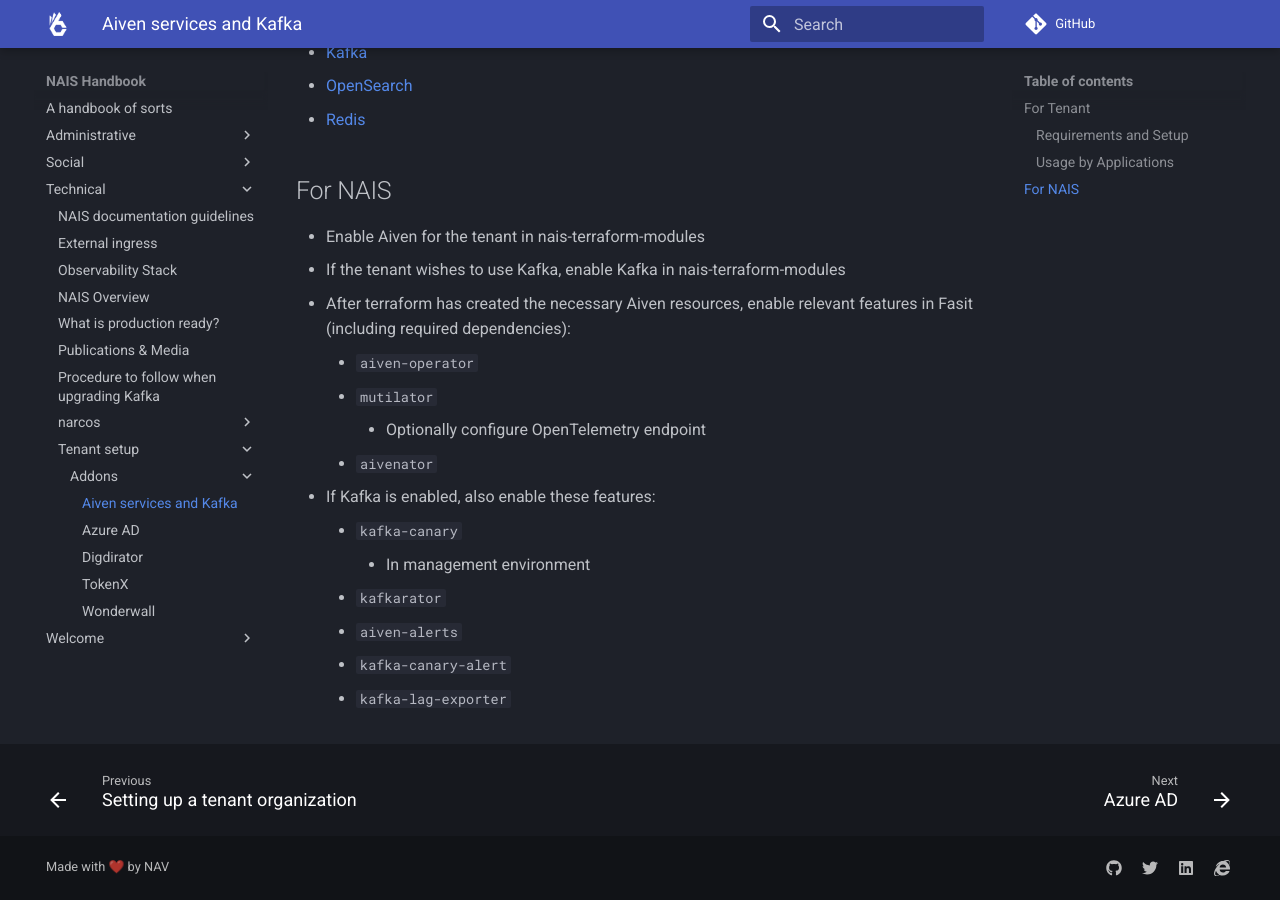
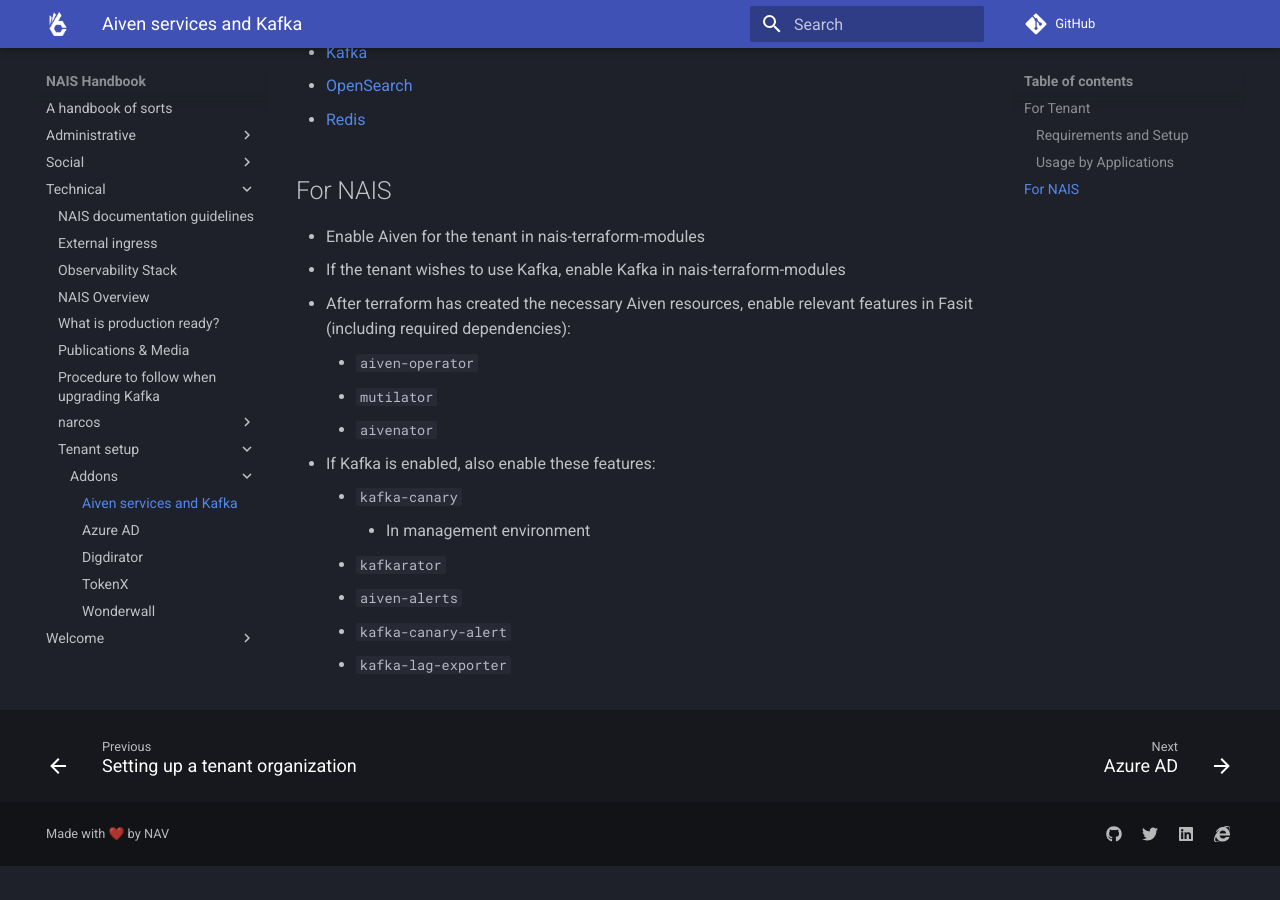
Before and after one commit to nais/handbook, an MkDocs documentation site: the page built from docs/technical/tenant-setup/addons/aiven.md, in a window 1280 px wide and 900 px high, scrolled down 852 px. Built offline with MkDocs 1.6.1 and Material for MkDocs 9.7.7, drawn with Linux system fonts in a browser that asks for light colours; comment, search, counter and statistics services are not loaded; after the commit the page ends 1718 px from its top, so only the background shows below that.

Commit message:
Opentelemetry endpoint is now computed

```diff
--- a/docs/technical/tenant-setup/addons/aiven.md
+++ b/docs/technical/tenant-setup/addons/aiven.md
@@ -46,7 +46,6 @@
 
     - `aiven-operator`
     - `mutilator`
-        - Optionally configure OpenTelemetry endpoint
     - `aivenator`
 
 - If Kafka is enabled, also enable these features:
```
